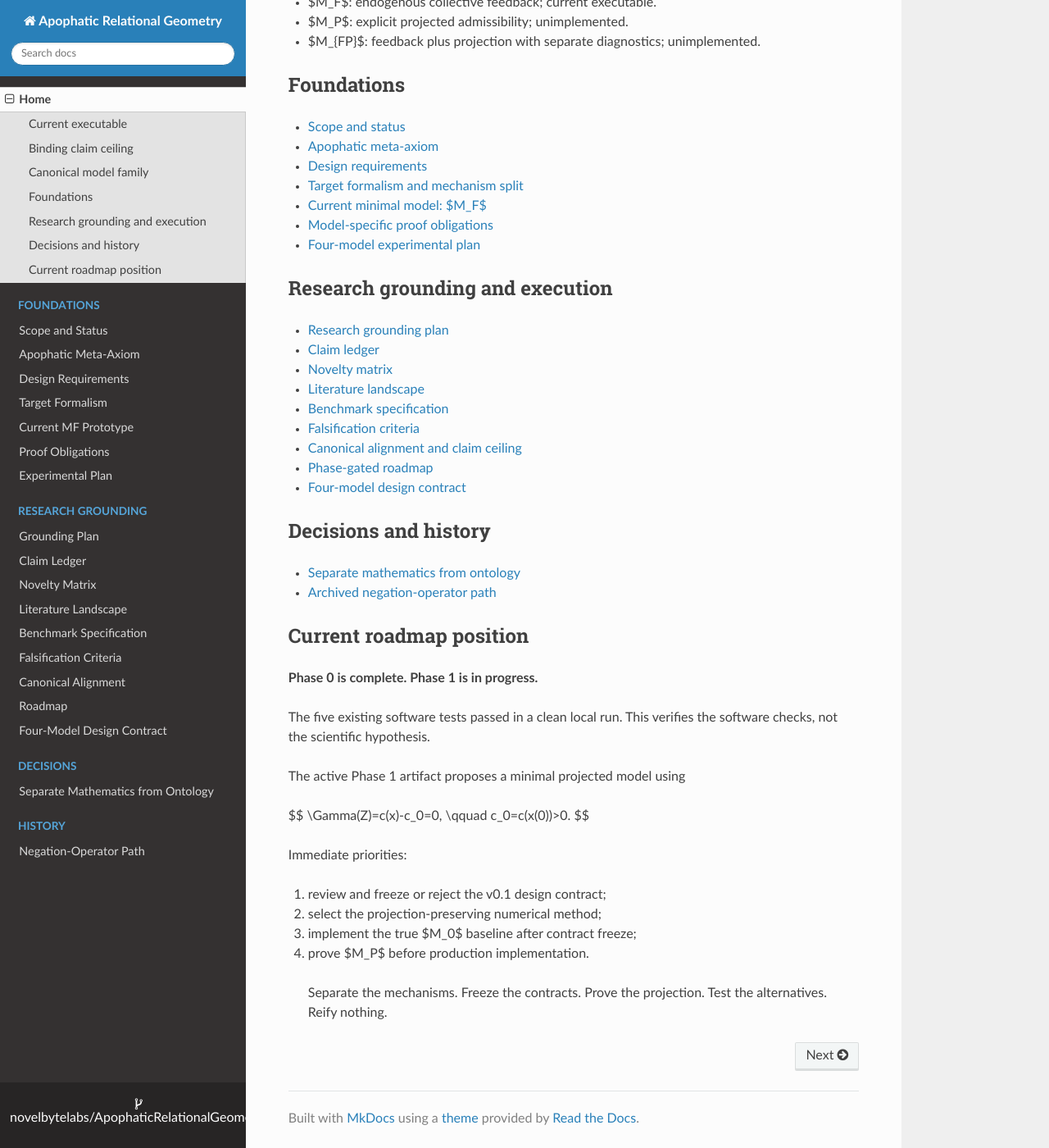
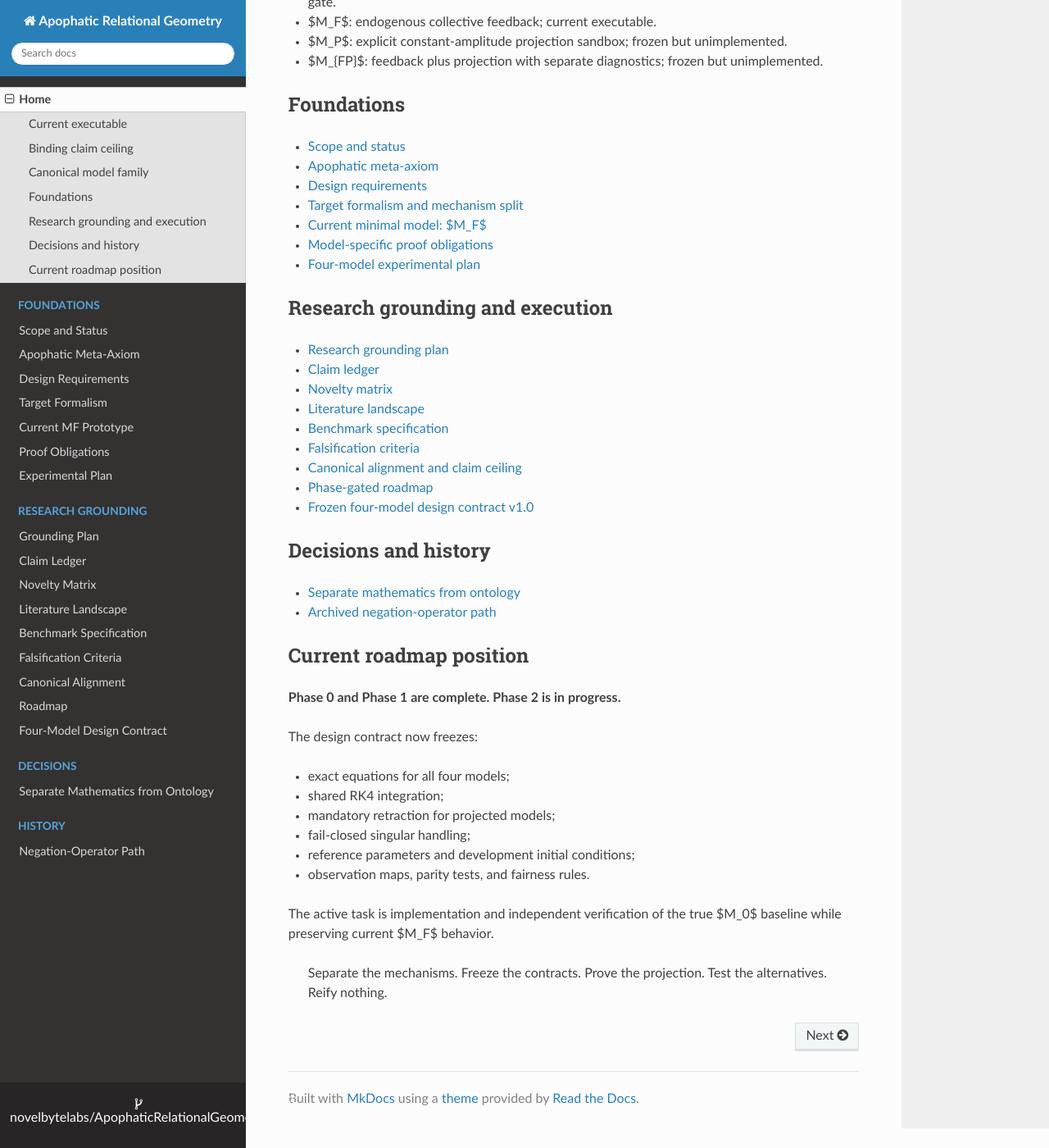
Before and after one commit to novelbytelabs/ApophaticRelationalGeometry, an MkDocs documentation site: the page built from docs/index.md, in a window 1280 px wide and 1400 px high, scrolled down 841 px. Shown: the whole window at 82% size. Built offline with MkDocs 1.6.1, drawn with Linux system fonts in a browser that asks for light colours; nearby versions of some CDN libraries; some of the changed text lies outside the part shown.

Commit message:
Advance docs homepage to Phase 2

```diff
--- a/docs/index.md
+++ b/docs/index.md
@@ -34,10 +34,10 @@ $$
 
 ## Canonical model family
 
-- $M_0$: local/adaptive baseline without collective feedback or projection.
+- $M_0$: local/adaptive baseline without collective feedback or projection; next implementation gate.
 - $M_F$: endogenous collective feedback; current executable.
-- $M_P$: explicit projected admissibility; unimplemented.
-- $M_{FP}$: feedback plus projection with separate diagnostics; unimplemented.
+- $M_P$: explicit constant-amplitude projection sandbox; frozen but unimplemented.
+- $M_{FP}$: feedback plus projection with separate diagnostics; frozen but unimplemented.
 
 ## Foundations
 
@@ -59,7 +59,7 @@ $$
 - [Falsification criteria](12_falsification_criteria.md)
 - [Canonical alignment and claim ceiling](13_alignment_and_claim_ceiling.md)
 - [Phase-gated roadmap](14_roadmap.md)
-- [Four-model design contract](15_four_model_design_contract.md)
+- [Frozen four-model design contract v1.0](15_four_model_design_contract.md)
 
 ## Decisions and history
 
@@ -68,23 +68,17 @@ $$
 
 ## Current roadmap position
 
-**Phase 0 is complete. Phase 1 is in progress.**
+**Phase 0 and Phase 1 are complete. Phase 2 is in progress.**
 
-The five existing software tests passed in a clean local run. This verifies the software checks, not the scientific hypothesis.
+The design contract now freezes:
 
-The active Phase 1 artifact proposes a minimal projected model using
+- exact equations for all four models;
+- shared RK4 integration;
+- mandatory retraction for projected models;
+- fail-closed singular handling;
+- reference parameters and development initial conditions;
+- observation maps, parity tests, and fairness rules.
 
-$$
-\Gamma(Z)=c(x)-c_0=0,
-\qquad
-c_0=c(x(0))>0.
-$$
-
-Immediate priorities:
-
-1. review and freeze or reject the v0.1 design contract;
-2. select the projection-preserving numerical method;
-3. implement the true $M_0$ baseline after contract freeze;
-4. prove $M_P$ before production implementation.
+The active task is implementation and independent verification of the true $M_0$ baseline while preserving current $M_F$ behavior.
 
 > Separate the mechanisms. Freeze the contracts. Prove the projection. Test the alternatives. Reify nothing.
```
